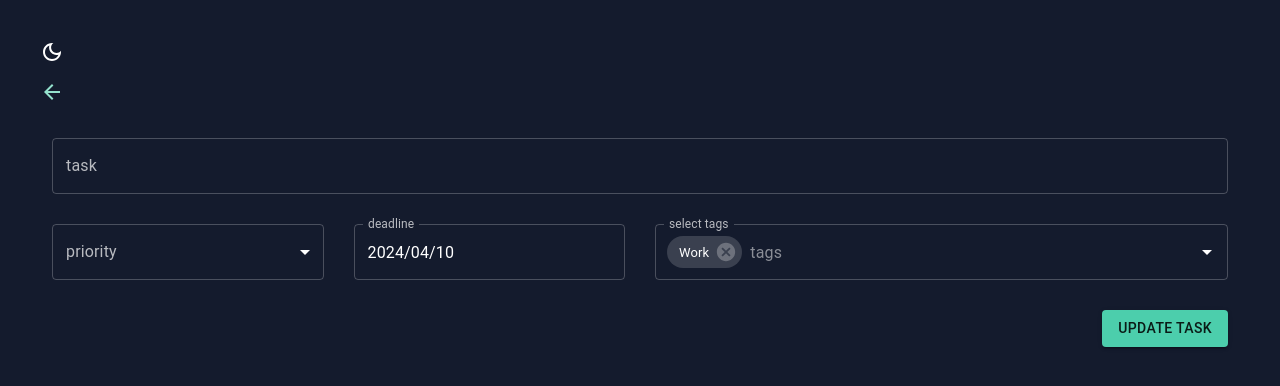
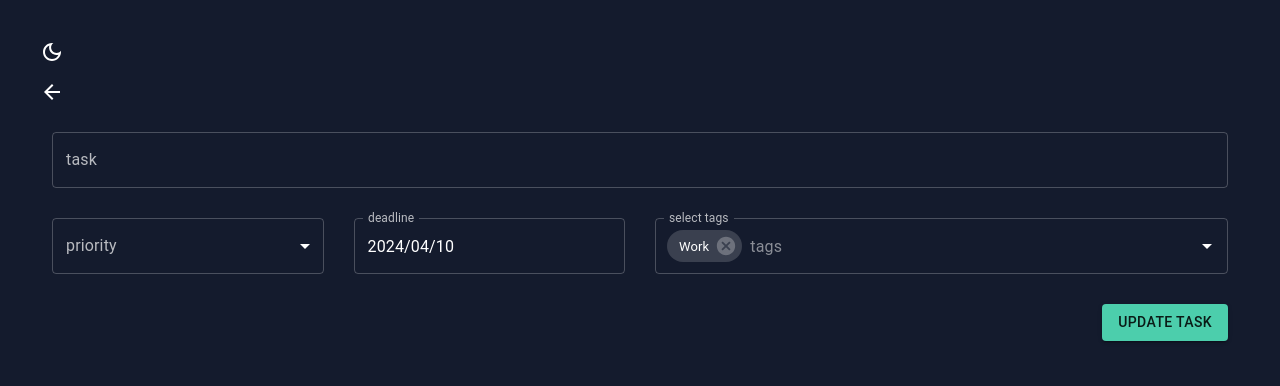
Before and after one commit to SoliaMarko/todo-app-client, a React (Vite) app: page / in a window 1280 px wide. Both pictures are taken after a click on the button 1044 px from the left and 245 px from the top of the page. Shown: the top 386 px of the page. Built offline with nearby package versions, Linux system fonts and the light colour scheme.

Commit message:
fix: extracted buttons to separate functions

```diff
--- /dev/null
+++ b/src/components/Buttons/ArrowBackButton.tsx
@@ -0,0 +1,20 @@
+import {useTheme} from '@mui/material';
+import {NavLink} from 'react-router-dom';
+import {IconButton} from '@mui/material';
+import ArrowBackIcon from '@mui/icons-material/ArrowBack';
+import {themeColors} from '@/theme';
+
+const ArrowBackButton = ({path}: {path: string}) => {
+  const theme = useTheme();
+  const colors = themeColors(theme.palette.mode);
+
+  return (
+    <NavLink to={path} style={({isActive}) => ({color: isActive ? colors.redAccent[500] : colors.greenAccent[300]})}>
+      <IconButton>
+        <ArrowBackIcon />
+      </IconButton>
+    </NavLink>
+  );
+};
+
+export default ArrowBackButton;
--- a/src/components/Buttons/EditButton.tsx
+++ b/src/components/Buttons/EditButton.tsx
@@ -2,13 +2,22 @@ import {Link} from 'react-router-dom';
 import {IconButton} from '@mui/material';
 import ModeEditIcon from '@mui/icons-material/ModeEdit';
 import {routes} from '@/constants/route.constant';
+import {EditButtonProps} from '@/interfaces/buttonsInterfaces/editButton.interface';
 
-const EditButton = () => {
+const EditButton = (props: EditButtonProps) => {
+  if (props.link) {
+    return (
+      <IconButton color="secondary" aria-label="Edit">
+        <Link to={`${routes.TASK}/${routes.UPDATE}`} style={{color: 'inherit', textDecoration: 'none'}}>
+          <ModeEditIcon />
+        </Link>
+      </IconButton>
+    );
+  }
+
   return (
-    <IconButton color="secondary" aria-label="Edit">
-      <Link to={`${routes.TASK}/${routes.UPDATE}`} style={{color: 'inherit', textDecoration: 'none'}}>
-        <ModeEditIcon />
-      </Link>
+    <IconButton color="secondary" aria-label="Edit" onClick={props.onClick}>
+      <ModeEditIcon />
     </IconButton>
   );
 };
--- a/src/data/overview/column.ts
+++ b/src/data/overview/column.ts
@@ -1,4 +1,5 @@
 import {renderEditButton, renderDeleteButton} from '@/utils/renderButtons';
+import {routes} from '@/constants/route.constant';
 
 export const columns = [
   {
@@ -15,7 +16,7 @@ export const columns = [
     headerName: '',
     flex: 1,
     cellClassName: 'edit-column--cell',
-    renderCell: () => renderEditButton(),
+    renderCell: () => renderEditButton(`${routes.TASK}/${routes.UPDATE}`),
     sortable: false,
     selectable: false
   },
--- /dev/null
+++ b/src/interfaces/buttonsInterfaces/editButton.interface.ts
@@ -0,0 +1,4 @@
+export interface EditButtonProps {
+  link: string;
+  onClick?: () => void;
+}
--- a/src/pages/CreateTask.tsx
+++ b/src/pages/CreateTask.tsx
@@ -1,24 +1,14 @@
-import {NavLink} from 'react-router-dom';
-import {IconButton, useTheme} from '@mui/material';
 import {Box} from '@mui/material';
-import ArrowBackIcon from '@mui/icons-material/ArrowBack';
 import TasksForm from '@/components/TasksForm/TasksForm';
+import ArrowBackButton from '@/components/Buttons/ArrowBackButton';
 import {TaskAction} from '@/enums/taskAction.enum';
-import {themeColors} from '@/theme';
 import {routes} from '@/constants/route.constant';
 
 const CreateTask = () => {
-  const theme = useTheme();
-  const colors = themeColors(theme.palette.mode);
-
   return (
     <Box>
       <Box display="flex" justifyContent="flex-start">
-        <IconButton>
-          <NavLink to={routes.ROOT} style={({isActive}) => ({color: isActive ? colors.redAccent[500] : colors.greenAccent[300]})}>
-            <ArrowBackIcon />
-          </NavLink>
-        </IconButton>
+        <ArrowBackButton path={routes.ROOT} />
       </Box>
       <TasksForm action={TaskAction.CREATE} />
     </Box>
--- a/src/pages/UpdateTask.tsx
+++ b/src/pages/UpdateTask.tsx
@@ -1,23 +1,14 @@
-import {NavLink} from 'react-router-dom';
-import {Box, IconButton, useTheme} from '@mui/material';
-import ArrowBackIcon from '@mui/icons-material/ArrowBack';
+import {Box} from '@mui/material';
 import TasksForm from '@/components/TasksForm/TasksForm';
 import {TaskAction} from '@/enums/taskAction.enum';
-import {themeColors} from '@/theme';
+import ArrowBackButton from '@/components/Buttons/ArrowBackButton';
 import {routes} from '@/constants/route.constant';
 
 const UpdateTask = () => {
-  const theme = useTheme();
-  const colors = themeColors(theme.palette.mode);
-
   return (
     <Box>
       <Box display="flex" justifyContent="flex-start">
-        <IconButton>
-          <NavLink to={routes.ROOT} style={({isActive}) => ({color: isActive ? colors.redAccent[500] : colors.greenAccent[300]})}>
-            <ArrowBackIcon />
-          </NavLink>
-        </IconButton>
+        <ArrowBackButton path={routes.ROOT} />
       </Box>
       <TasksForm action={TaskAction.UPDATE} />
     </Box>
--- a/src/utils/renderButtons.tsx
+++ b/src/utils/renderButtons.tsx
@@ -1,8 +1,8 @@
 import EditButton from '@/components/Buttons/EditButton';
 import DeleteButton from '@/components/Buttons/DeleteButton';
 
-export const renderEditButton = () => {
-  return <EditButton />;
+export const renderEditButton = (link: string) => {
+  return <EditButton link={link} />;
 };
 
 export const renderDeleteButton = () => {
```
Also changed, not shown: src/components/Buttons/AddButton.tsx (added).
